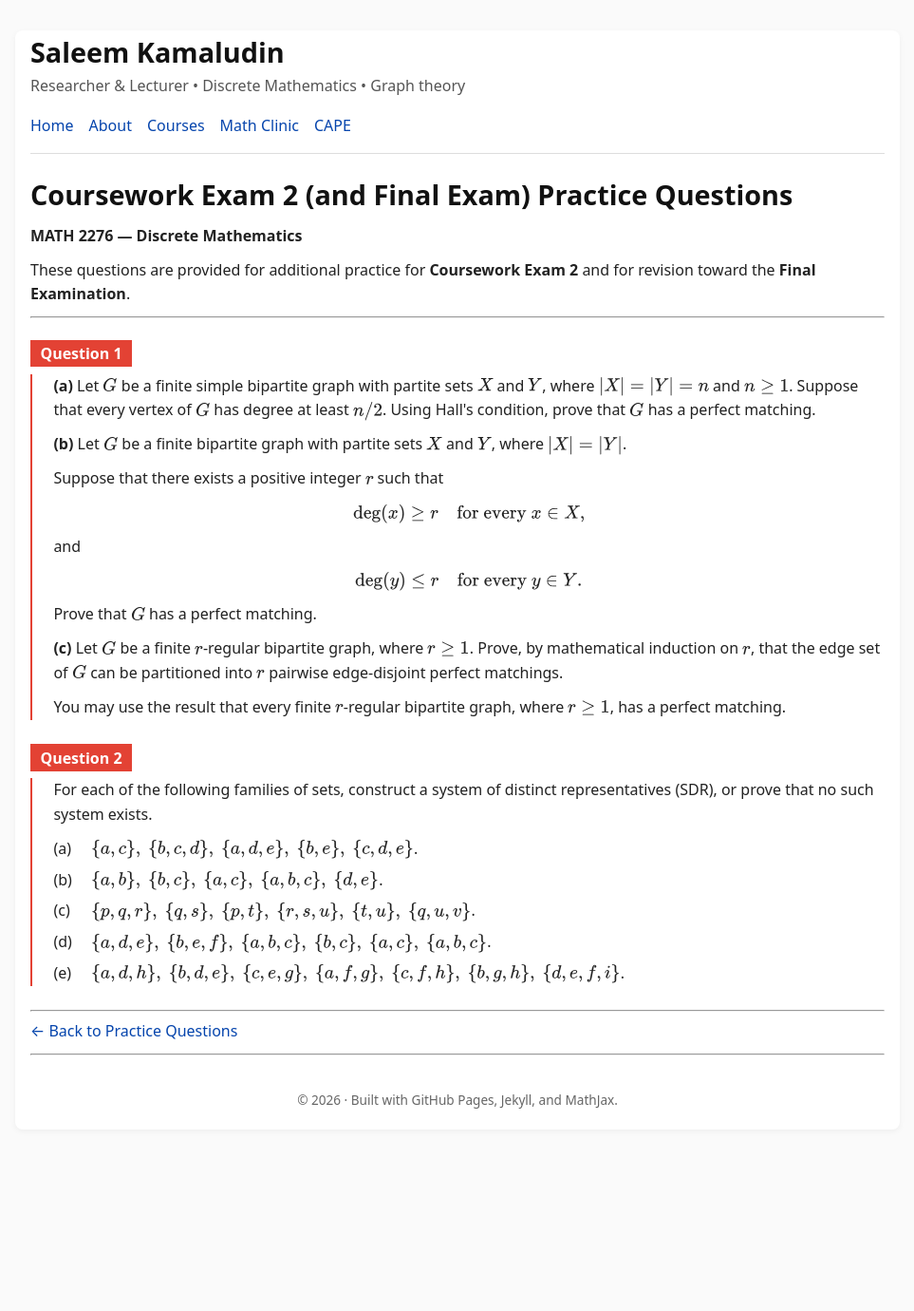
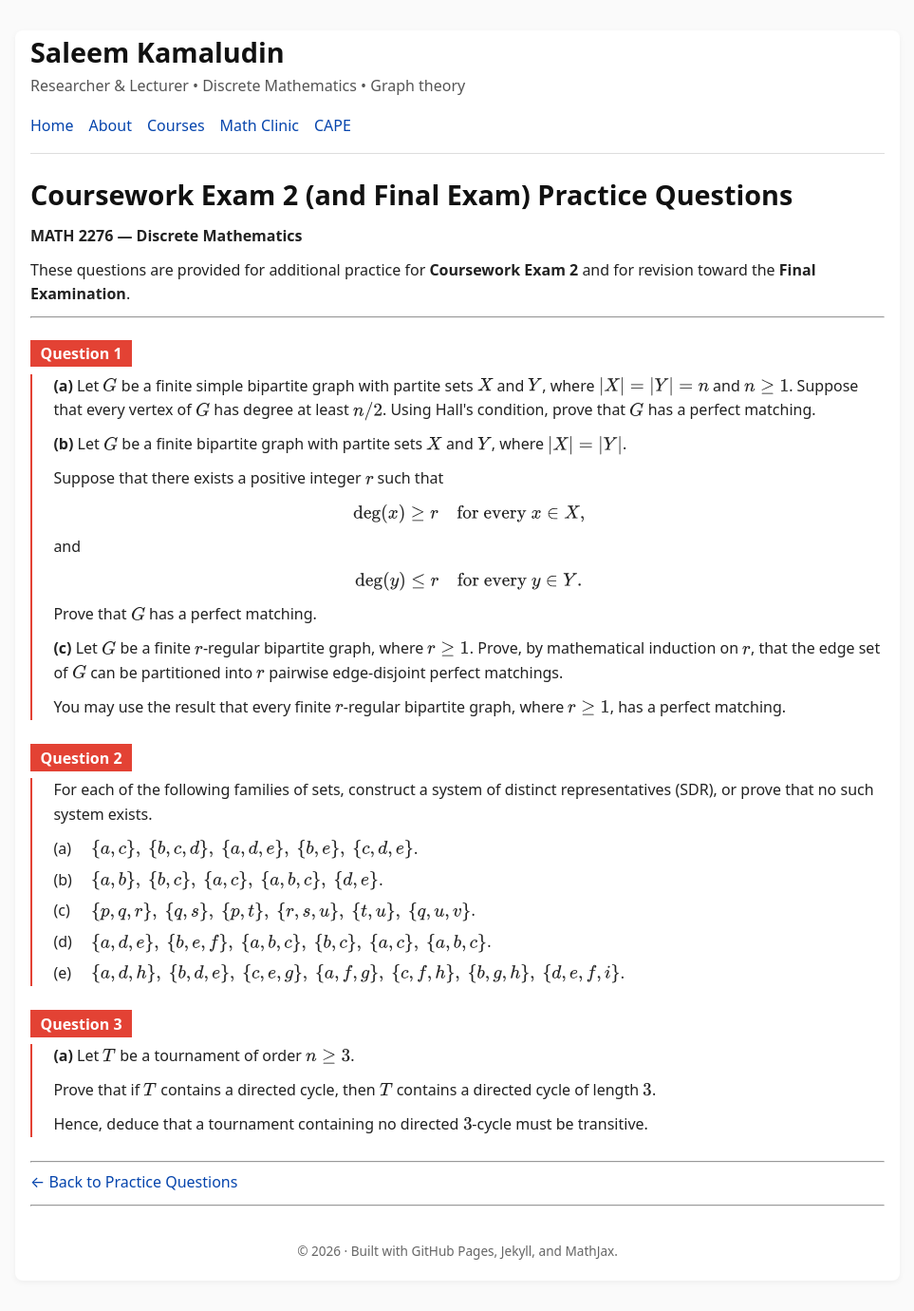
Before and after one commit to SaleemKamaludin/SaleemKamaludin.github.io, a Jekyll site: the page built from courses/math-2276/practice-questions/coursework-exam-2/index.md, in a window 1280 px wide. Shown: the whole page at 95% size, without its empty margins (158-1121 px from the left). Built offline with Jekyll 4.4.1, drawn with Linux system fonts in a browser that asks for light colours; before the commit the page ends 1221 px from its top, so only the background shows below that.

Commit message:
Add Question 3a tournament proof practice

```diff
--- a/courses/math-2276/practice-questions/coursework-exam-2/index.md
+++ b/courses/math-2276/practice-questions/coursework-exam-2/index.md
@@ -135,6 +135,32 @@ or prove that no such system exists.
 </div>
 </div>
 
+<div id="cw2-question-3" class="math-env exercise">
+
+<div class="math-env-heading">
+<span class="math-env-tag">Question 3</span>
+</div>
+
+<div class="math-env-body">
+
+<p id="cw2-question-3a">
+<strong>(a)</strong>
+Let \(T\) be a tournament of order \(n\geq 3\).
+</p>
+
+<p>
+Prove that if \(T\) contains a directed cycle,
+then \(T\) contains a directed cycle of length \(3\).
+</p>
+
+<p>
+Hence, deduce that a tournament containing no
+directed \(3\)-cycle must be transitive.
+</p>
+
+</div>
+</div>
+
 ---
 
 [← Back to Practice Questions]({{ '/courses/math-2276/practice-questions/' | relative_url }})
```
